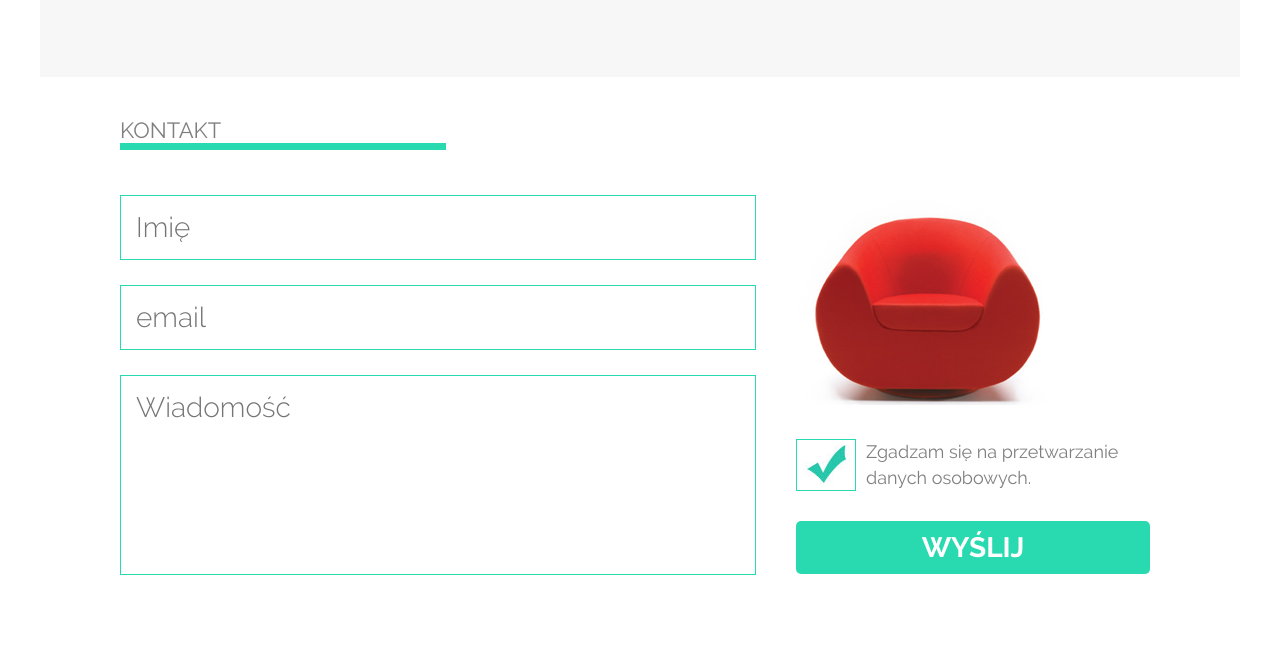
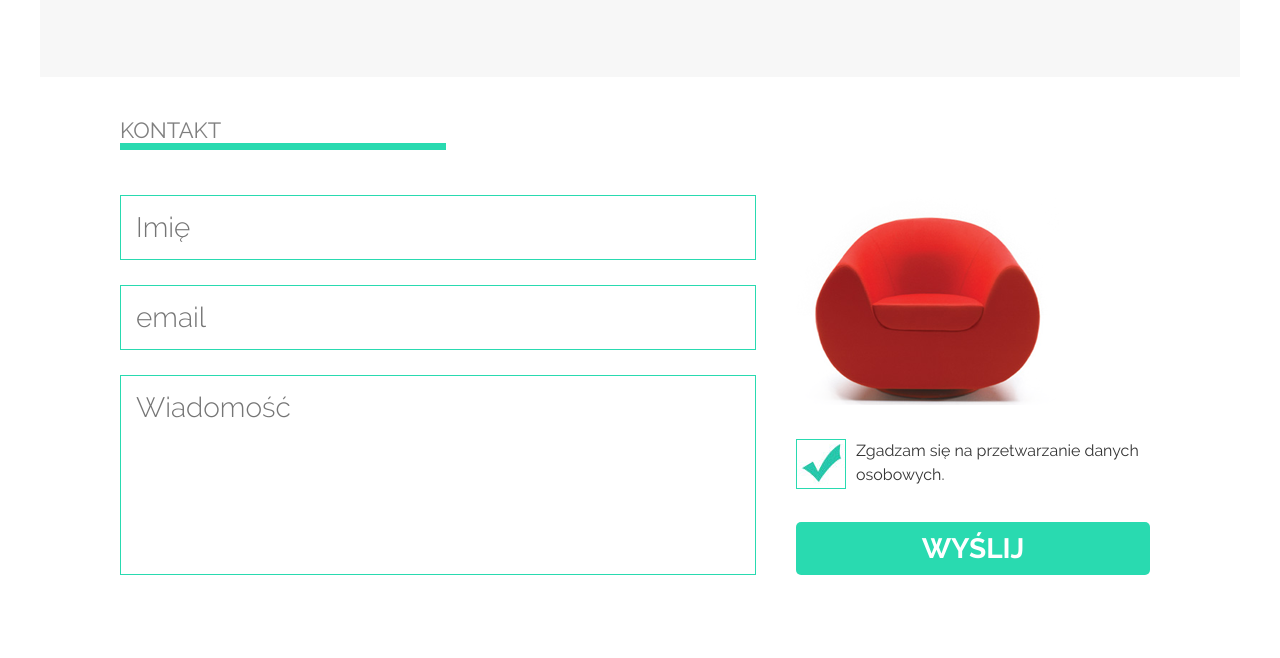
Before and after one commit to IOverclocked/SitOnChair, a plain HTML site: page index.html in a window 1280 px wide. Shown: the part 1504-2162 px from the top of the page. Drawn offline with Linux system fonts and the light colour scheme.

Commit message:
Change  input-checkbox

```diff
--- a/css/style.css
+++ b/css/style.css
@@ -437,16 +437,43 @@ ul > li:hover {
     margin: 0 10px 30px 0px;
 }
 
-.contact div > div > img {
-    padding: 5px;
-    float: left;
-    border: 1px solid rgb(41, 218, 176);
+.contact .checkbox {
+    position: relative;
+}
+.contact .checkbox p {
+    margin-left: 60px;
+    line-height: 24px;
+    font-size: 16px;
+    color: rgba(0, 0, 0, 0.8);
+}
+.contact .checkbox input {
+    position: absolute;
+    top: 0;
+    left: 0%;
+    height: 50px;
+    width: 50px;
+    opacity: 0;
+    cursor: pointer;
+    z-index: 1;
 }
 
-.contact span {
-    font-size: 18px;
-    line-height: 26px;
-    color: rgba(0, 0, 0, 0.5);
+.contact .checkbox .boxmark {
+    position: absolute;
+    top: 0;
+    left: 0;
+    height: 50px;
+    width: 50px;
+    background-color: #fff;
+    border: 1px solid rgb(41, 218, 176);
+    z-index: 0;
+}
+
+.checkbox input:hover ~ .boxmark {
+    box-shadow: 0 0 10px 0 rgb(41, 218, 176);
+}
+
+.checkbox input:checked ~ .boxmark {
+    background: url('../images/form_ok.jpg') no-repeat center;
 }
 
 .contact button {
@@ -458,7 +485,7 @@ ul > li:hover {
     border-radius: 5px;
     padding: 10px;
     width: 100%;
-    margin: 25px 0 0 0;
+    margin: 10% 0 0 0;
     font-weight: bold;
 }
 
--- a/index.html
+++ b/index.html
@@ -161,9 +161,10 @@
                 </div>
                 <div>
                     <img src="images/red_chair.png" alt="chair" />
-                    <div>
-                        <img src="images/form_ok.jpg" alt="check_box_ok" />
-                        <span>Zgadzam się na przetwarzanie danych osobowych.</span>
+                    <div class="checkbox">
+                        <p>Zgadzam się na przetwarzanie danych osobowych.</p>
+                        <input type="checkbox" checked="">
+                        <span class="boxmark"></span>
                     </div>
                     <button type="submit">WYŚLIJ</button>
                 </div>
```
